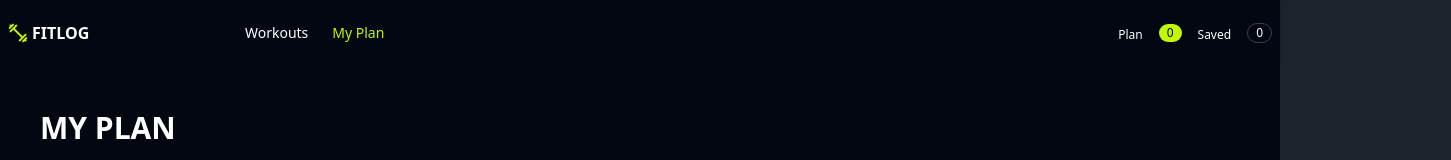
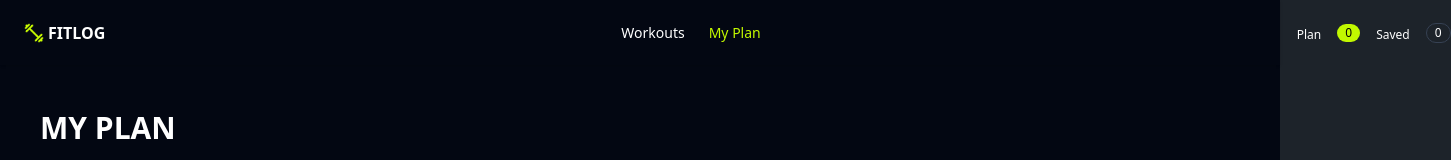
Before and after one commit to jannatdev/assignment-6-fit-log, a Next.js app: page /MyPlan in a window 1280 px wide. Shown: the top 160 px of the page, 1451 px wide, since content can reach past the window. Built offline with nearby package versions, Linux system fonts and the light colour scheme; no server answers.

Commit message:
some is updated

```diff
--- a/src/Component/DeleteButtons/PlannedDeleteButton.jsx
+++ b/src/Component/DeleteButtons/PlannedDeleteButton.jsx
@@ -3,7 +3,7 @@ import { ExcerciseContext } from '@/Context/ExcerciseProvider';
 import React, { useContext } from 'react';
 import { RxCross1 } from 'react-icons/rx';
 import { Bounce, toast, ToastContainer } from 'react-toastify';
-// import { Bounce, toast, ToastContainer} from 'react-toastify';
+
 
 const PlannedDeleteButton = ({exercise}) => {
     const {plannedExcercises,setPlannedExcercises,setMinutes,setCalories}=useContext(ExcerciseContext)
--- a/src/Component/DeleteButtons/SavedDeleteButton.jsx
+++ b/src/Component/DeleteButtons/SavedDeleteButton.jsx
@@ -4,7 +4,7 @@ import { ExcerciseContext } from '@/Context/ExcerciseProvider';
 import React, { useContext } from 'react';
 import { RxCross1 } from 'react-icons/rx';
 import { Bounce, toast, ToastContainer } from 'react-toastify';
-// import { Bounce, toast, ToastContainer } from 'react-toastify';
+
 
 const SavedDeleteButton = ({exercise}) => {
     const {savedExcercises,setSavedExcercises,setMinutes,setCalories}=useContext(ExcerciseContext)
--- a/src/Component/Navbar.jsx
+++ b/src/Component/Navbar.jsx
@@ -22,10 +22,10 @@ const Navbar = () => {
 
 
 
-                <div className="navbar  shadow-sm ">
+                <div className="navbar  shadow-sm container mx-auto  ">
 
 
-                 <div className="navbar-start flex items-center justify-between container mx-auto  ">
+                 <div className="navbar-start flex items-center justify-between gap-130 mx-4">
                      <div className="dropdown md:hidden  ">
                         <div tabIndex={0} role="button" className="btn btn-ghost btn-sm" >
                              <svg aria-label="Menu" xmlns="http://www.w3.org/2000/svg" className="h-5 w-5" fill="none" viewBox="0 0 24 24" stroke="currentColor" >
@@ -46,7 +46,7 @@ const Navbar = () => {
 
 
 
-                    <div className="navbar-center hidden md:flex lg:flex mr-25">
+                    <div className="navbar-center hidden md:flex lg:flex ">
                         <ul className="menu menu-horizontal px-1">
                         {link}
                         </ul>
--- a/src/Component/PlanButton.jsx
+++ b/src/Component/PlanButton.jsx
@@ -69,7 +69,7 @@ const PlanButton = ({exercise}) => {
            onClick={handlePlanButton}
             className="mt-5 px-6 rounded-2xl flex items-center justify-center gap-2 bg-[#C2F800] text-black py-3 text-sm font-semibold transition hover:bg-[#C2F800]"><MdOutlineDateRange />
           {  "Add to Today's Plan"}  </button>
-          {/* <ToastContainer /> */}
+
           <ToastContainer />
         </div>
     );
--- a/src/Component/SaveButton.jsx
+++ b/src/Component/SaveButton.jsx
@@ -3,8 +3,8 @@
 import { ExcerciseContext } from '@/Context/ExcerciseProvider';
 import React, { useContext } from 'react';
 import { RiSave2Line } from 'react-icons/ri';
-import { Bounce, toast } from 'react-toastify';
-// import { Bounce, toast } from 'react-toastify';
+import { Bounce, toast, ToastContainer } from 'react-toastify';
+
 
 const SaveButton = ({exercise}) => {
 
@@ -56,6 +56,7 @@ const SaveButton = ({exercise}) => {
              onClick={handleSaveButton}
              className="mt-5 px-6 rounded-2xl flex items-center justify-center gap-2 bg-black border border-white py-3 text-sm font-semibold text-white transition"> <RiSave2Line />
              Save to Later  </button>
+              <ToastContainer />
         </div>
     );
 };
```
